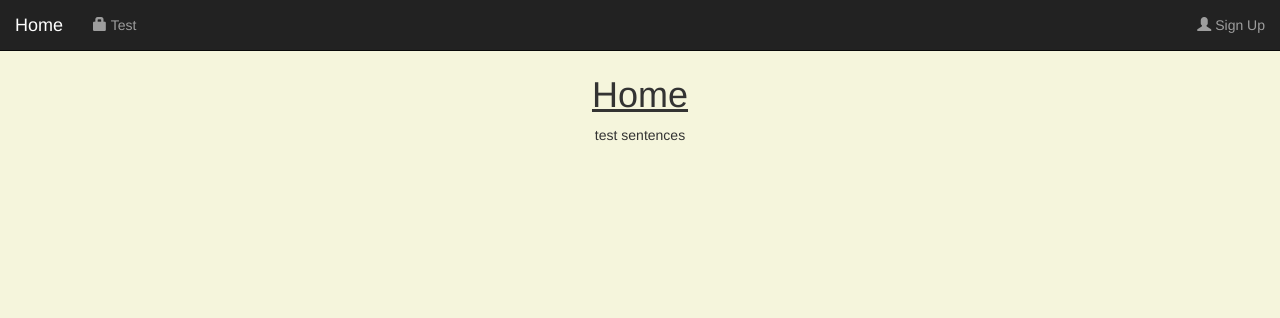
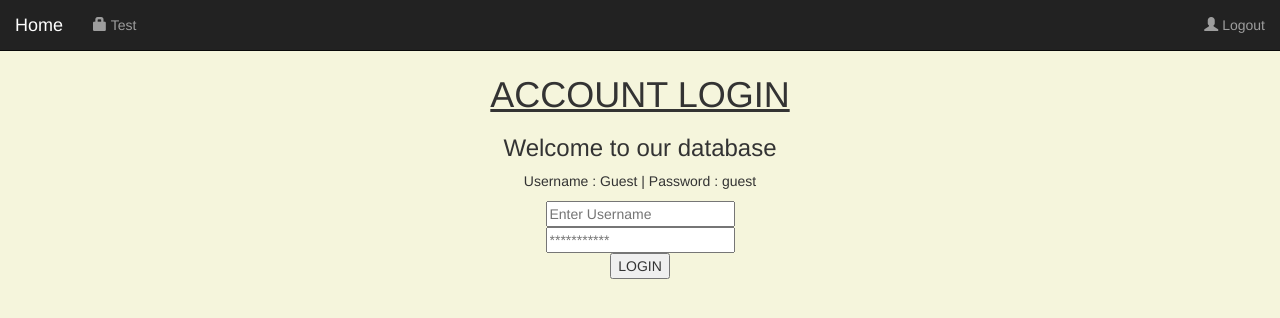
Before and after one commit to TheKervman/DBConnGroup5, a PHP site: page / in a window 1280 px wide. Shown: the top 318 px of the page. Run offline with PHP 8.4, Linux system fonts and the light colour scheme.

Commit message:
added stuff

```diff
--- a/Milestone3/php/assets/php/elements/navbar.php
+++ b/Milestone3/php/assets/php/elements/navbar.php
@@ -9,7 +9,7 @@
     </ul>
 
     <ul class="nav navbar-nav navbar-right">
-      <li><a href=""><span class="glyphicon glyphicon-user"></span> Sign Up</a></li>
+      <li><a href=""><span class="glyphicon glyphicon-user"></span> Logout</a></li>
     </ul>
   </div>
 </nav>
--- a/Milestone3/php/dbconn5.sql
+++ b/Milestone3/php/dbconn5.sql
@@ -3,7 +3,7 @@ DROP DATABASE IF EXISTS dbconn5;
 CREATE DATABASE dbconn5;
 
 CREATE TABLE Users(
-	userID int,
+	userID int AUTO_INCREMENT NOT NULL,
 	userName varchar(25),
 	password varchar(25),
 	role varchar(25),
--- a/Milestone3/php/index.php
+++ b/Milestone3/php/index.php
@@ -5,12 +5,32 @@
 <?php include('assets/php/elements/navbar.php'); ?>
 
 
-<body>
 
-    <h1>Home</h1>
+<html>
+    <head>
+        <link href="assets/css/login_style.css" type="text/css" rel="stylesheet"/>
 
-    <p>test sentences</p>
+        <script type="text/javascript" src="assets/js/do_login.js"></script>
+    </head>
 
-</body>
+    <body>
+        <div id="wrapper">
+
+        <div id="login_form">
+            <h1>ACCOUNT LOGIN</h1>
+            <h3>Welcome to our database</h3>
+            <p id="login_label">Username : Guest | Password : guest</p>
+            <form method="post" action="do_login.php" onsubmit="return do_login();">
+            <input type="text" name="username" id="username" placeholder="Enter Username">
+            <br>
+            <input type="password" name="password" id="password" placeholder="***********">
+            <br>
+            <input type="submit" name="login" value="LOGIN" id="login_button">
+            </form>
+        </div>
+
+        </div>
+    </body>
+</html>
 
 <?php include('assets/php/elements/footer.php'); ?>
```
